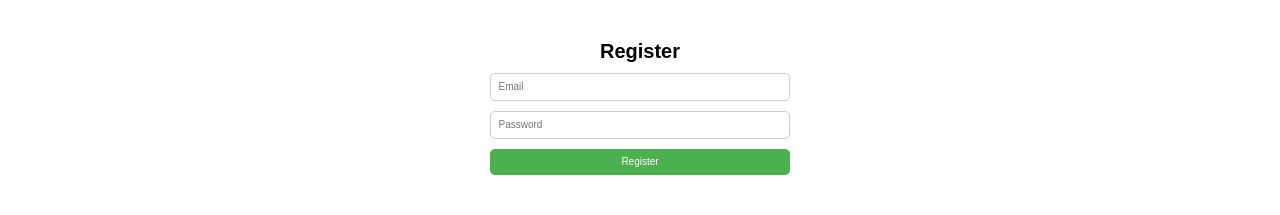
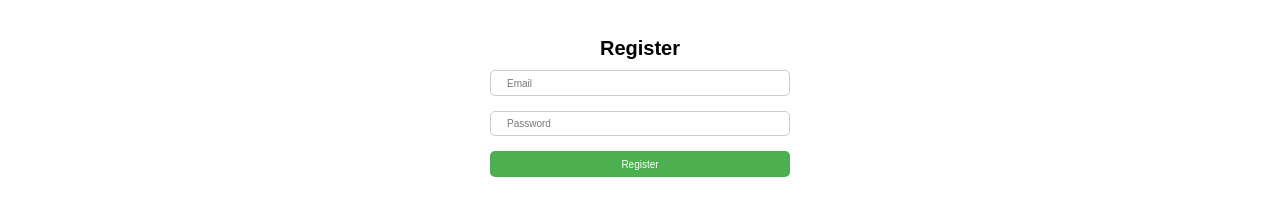
Before and after one commit to gazjosef/footy-tips-redux, a React (Vite) app: page /register in a window 1280 px wide. Shown: the part 321-536 px from the top of the page. Built offline with nearby package versions, Linux system fonts and the light colour scheme; no server answers.

Commit message:
Refactor:Register Form

```diff
--- a/feature/RegisterForm.tsx
+++ b/feature/RegisterForm.tsx
@@ -1,8 +1,7 @@
 import React, { useState } from "react";
-import { supabase } from "../src/supabase"; // Adjust the path as necessary
+import { supabase } from "../src/supabase";
 import { toast } from "react-toastify";
 import styled from "styled-components";
-
 import PlaceCentre from "../ui/PlaceCentre";
 
 // Styled Components
@@ -22,14 +21,45 @@ const Form = styled.form`
   display: flex;
   flex-direction: column;
   width: 300px;
-  gap: 1rem;
+  gap: 1.5rem;
+`;
+
+const FloatingLabelWrapper = styled.div`
+  position: relative;
 `;
 
 const Input = styled.input`
-  padding: 0.75rem;
+  width: 100%;
+  padding: 1rem 0.75rem 0.25rem;
   font-size: 1rem;
   border-radius: 5px;
   border: 1px solid #ccc;
+  background: transparent;
+  outline: none;
+  transition: border-color 0.2s ease-in-out;
+
+  &:focus {
+    border-color: #4caf50;
+    box-shadow: 0 0 4px rgba(76, 175, 80, 0.5);
+  }
+
+  &:focus + label,
+  &:not(:placeholder-shown) + label {
+    transform: scale(0.85) translateY(-1.5rem);
+    color: #4caf50;
+  }
+`;
+
+const Label = styled.label`
+  position: absolute;
+  top: 50%;
+  left: 12px;
+  transform: translateY(-50%);
+  background: white;
+  padding: 0 5px;
+  font-size: 1rem;
+  color: #777;
+  transition: all 0.2s ease-in-out;
 `;
 
 const Button = styled.button`
@@ -47,12 +77,12 @@ const Button = styled.button`
   }
 `;
 
-const RegisterForm: React.FC = () => {
+const RegisterForm = () => {
   const [email, setEmail] = useState("");
   const [password, setPassword] = useState("");
   const [loading, setLoading] = useState(false);
 
-  const handleRegister = async (e: React.FormEvent) => {
+  const handleRegister = async (e) => {
     e.preventDefault();
 
     if (!email || !password) {
@@ -61,9 +91,7 @@ const RegisterForm: React.FC = () => {
     }
 
     setLoading(true);
-
     const { data, error } = await supabase.auth.signUp({ email, password });
-
     setLoading(false);
 
     if (error) {
@@ -83,20 +111,28 @@ const RegisterForm: React.FC = () => {
       <FormContainer>
         <FormTitle>Register</FormTitle>
         <Form onSubmit={handleRegister}>
+          <FloatingLabelWrapper>
             <Input
               type="email"
-            placeholder="Email"
+              id="email"
               value={email}
               onChange={(e) => setEmail(e.target.value)}
+              placeholder=" "
               required
             />
+            <Label htmlFor="email">Email</Label>
+          </FloatingLabelWrapper>
+          <FloatingLabelWrapper>
             <Input
               type="password"
-            placeholder="Password"
+              id="password"
               value={password}
               onChange={(e) => setPassword(e.target.value)}
+              placeholder=" "
               required
             />
+            <Label htmlFor="password">Password</Label>
+          </FloatingLabelWrapper>
           <Button type="submit" disabled={loading}>
             {loading ? "Registering..." : "Register"}
           </Button>
```
Lines whose indentation alone changed are shown as unchanged.
